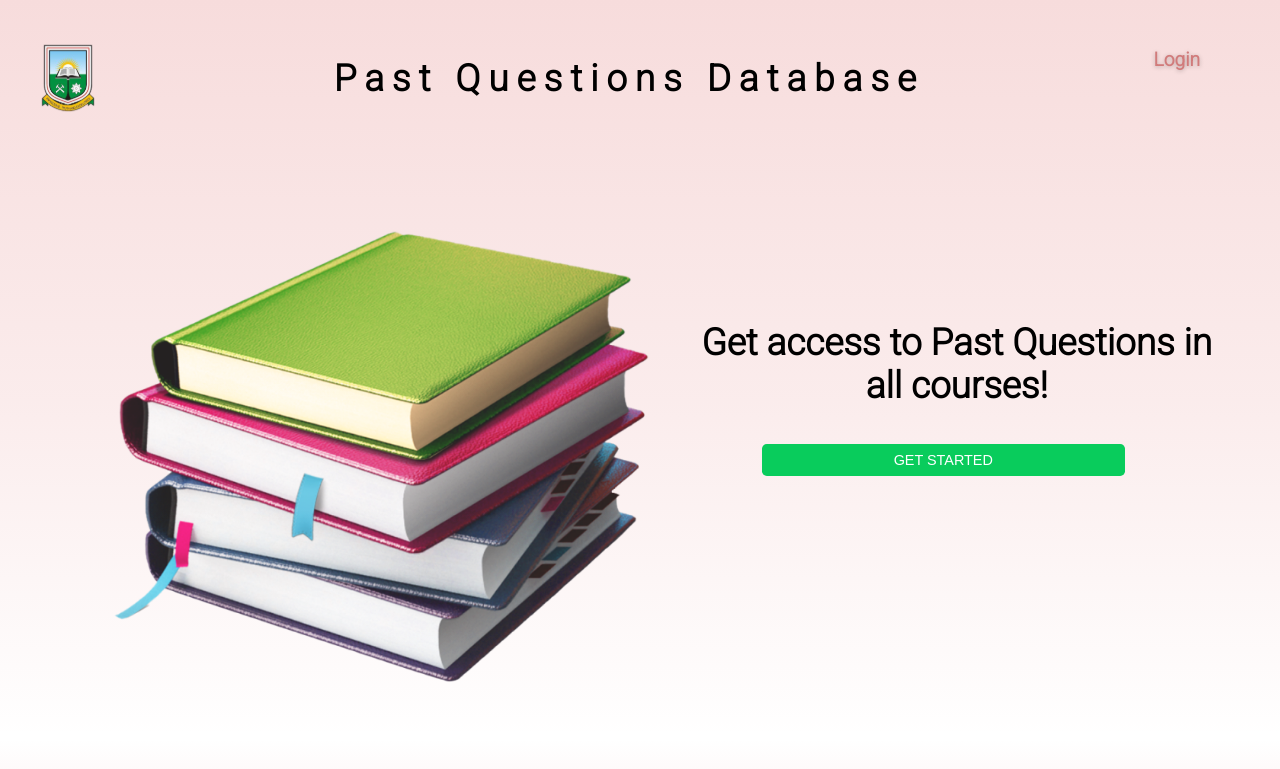
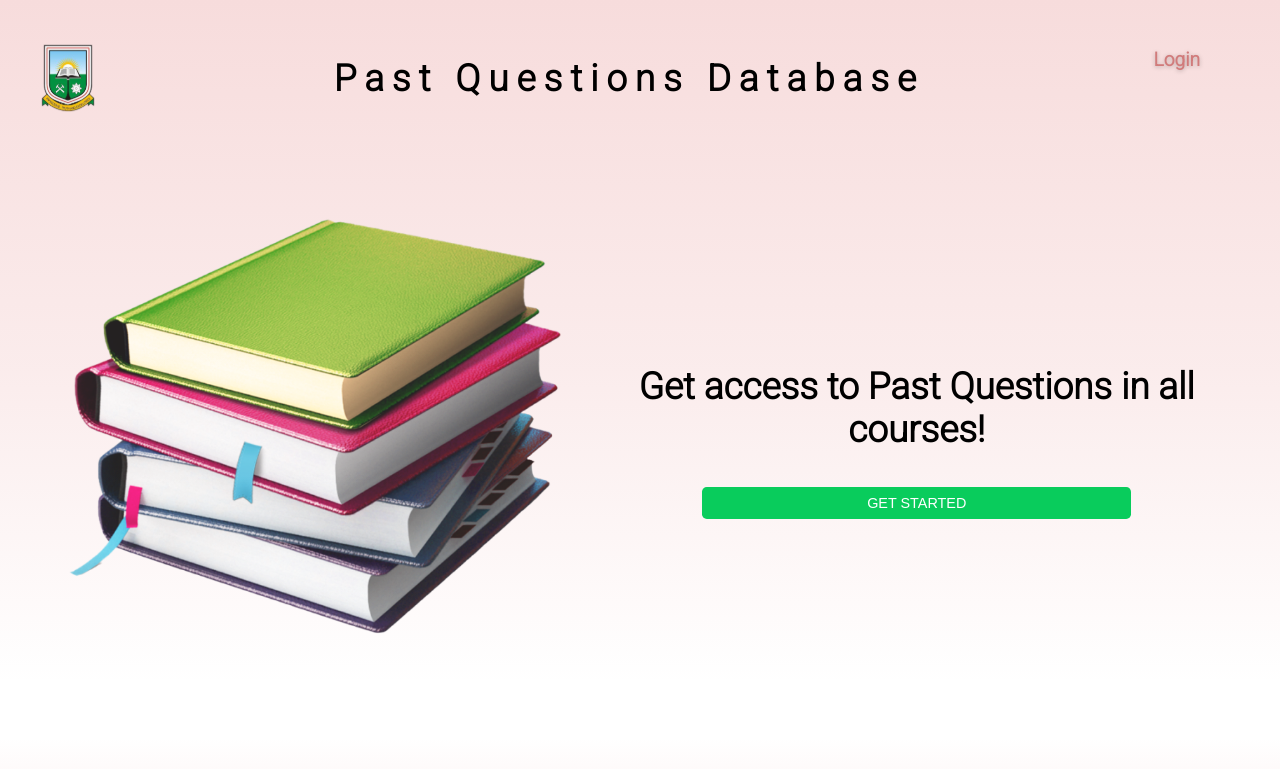
Before and after one commit to Quarcoo-arc/umat_past_questions, a React (Create React App) app: page / in a window 1280 px wide. Shown: the top 769 px of the page. Built offline with nearby package versions, Linux system fonts and the light colour scheme; a web font is replaced by a local one.

Commit message:
Refactoring styles for Landing page

```diff
--- a/src/index.css
+++ b/src/index.css
@@ -121,7 +121,8 @@ button:hover {
 
 .auth {
   width: 66%;
-  margin-left: 5rem;
+  align-self: center;
+  display: block;
   margin-bottom: 5%;
   padding: 0.5rem 0rem;
   background-color: #09cc5c;
@@ -299,19 +300,19 @@ button:hover {
 }
 
 .content {
-  margin-top: 3rem;
+  margin: 3% auto 4%;
   display: flex;
   flex-direction: row;
+  width: 94%;
 }
 
 .books {
   border: none;
-  margin-left: 5rem;
-  width: 47%;
+  width: 46%;
 }
 
 .col.new {
-  margin: 5rem 3rem 5rem 0rem;
+  margin: auto;
   text-align: center;
   font-size: 2.3rem;
   font-weight: bold;
```
